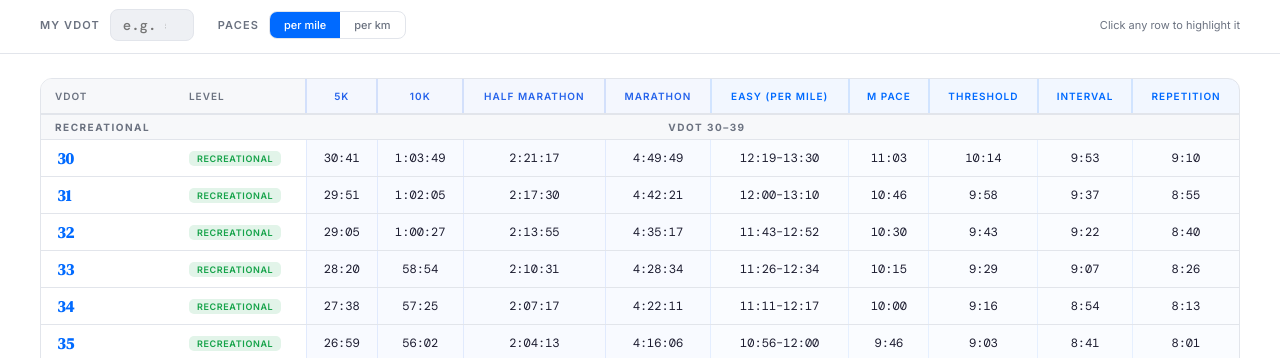
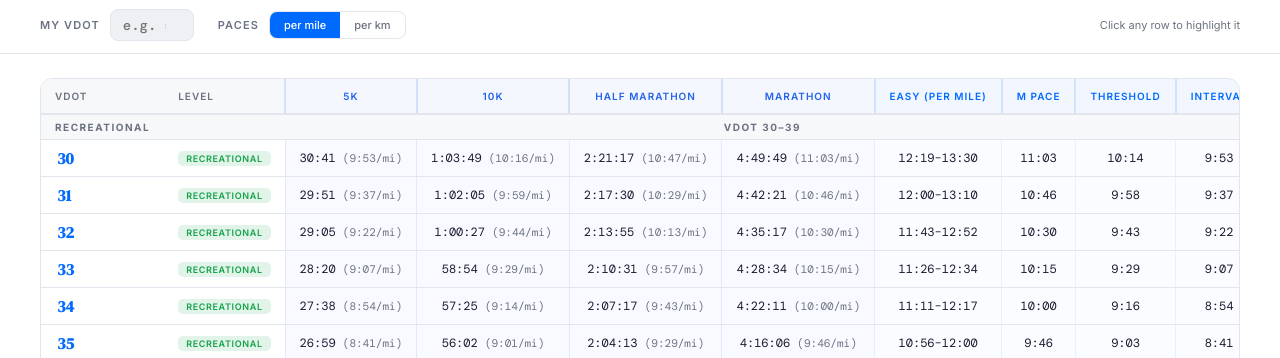
Before and after one commit to brentdrns/finance_calculators, a plain HTML site: page vdot-tables.html in a window 1280 px wide. Shown: the part 440-798 px from the top of the page. Drawn offline with nearby package versions, Linux system fonts and the light colour scheme; a web font is replaced by a local one.

Commit message:
Update vdot-tables.html

```diff
--- a/vdot-tables.html
+++ b/vdot-tables.html
@@ -158,6 +158,7 @@
   [data-theme="dark"] .vdot-table tbody td.td-race { background: rgba(91,141,239,0.04); border-left-color: rgba(91,141,239,0.12); }
   .vdot-table tbody td.td-race:first-of-type { border-left: 2px solid rgba(37,99,235,0.2); }
   [data-theme="dark"] .vdot-table tbody td.td-race:first-of-type { border-left-color: rgba(91,141,239,0.22); }
+  .vdot-table tbody td.td-race .race-pace { color: var(--text-muted); font-size: 11px; }
   .vdot-table tbody td.td-pace { background: rgba(0,106,255,0.02); border-left: 1px solid rgba(0,106,255,0.08); }
   [data-theme="dark"] .vdot-table tbody td.td-pace { background: rgba(77,142,255,0.03); border-left-color: rgba(77,142,255,0.1); }
   .vdot-table tbody td.td-pace:first-of-type { border-left: 2px solid rgba(0,106,255,0.25); }
@@ -502,11 +503,12 @@ var KM_M = 1000;
 function computeRow(v, unit) {
   var d = unit === 'km' ? KM_M : MILE_M;
 
-  // Race times
-  var t5k   = fmtTime(timeFromVdot(v, 5000));
-  var t10k  = fmtTime(timeFromVdot(v, 10000));
-  var thalf = fmtTime(timeFromVdot(v, 21097.5));
-  var tmar  = fmtTime(timeFromVdot(v, 42195));
+  // Race times, each followed by its pace in the selected unit
+  var unitLabel = unit === 'km' ? '/km' : '/mi';
+  var races = [5000, 10000, 21097.5, 42195].map(function(dist) {
+    var t = timeFromVdot(v, dist);
+    return fmtTime(t) + ' <span class="race-pace">(' + fmtPace(t / dist * d) + unitLabel + ')</span>';
+  });
 
   // Easy: 62–70% of VO2max (the core of Daniels' 59–74% E zone, as in his tables)
   var eFast = fmtPace(paceAtFraction(v, 0.70) * d);
@@ -527,7 +529,7 @@ function computeRow(v, unit) {
   var rPace = fmtPace((rRefT / 1609.344) * d);
 
   return {
-    races: [t5k, t10k, thalf, tmar],
+    races: races,
     easy: eFast + '–' + eSlow,
     m: mPace,
     t: tPace,
```
